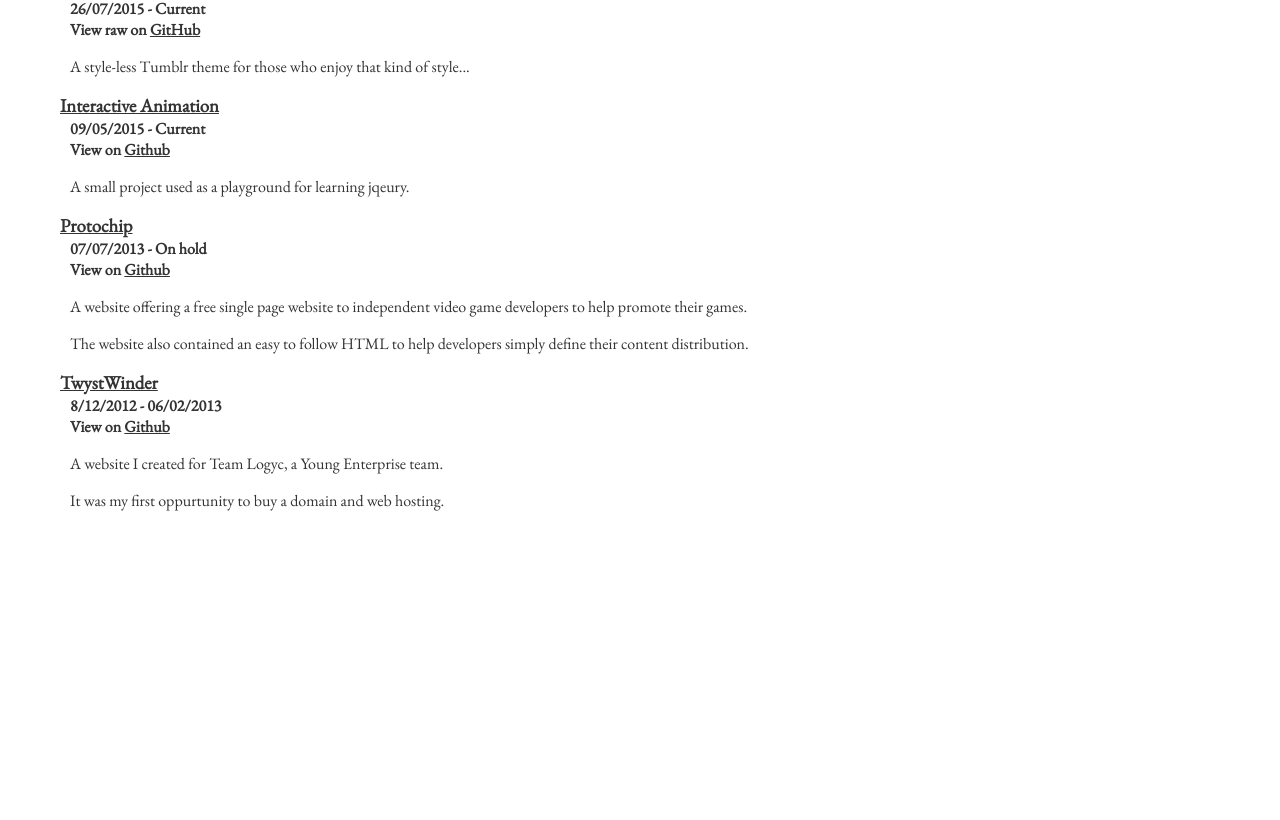
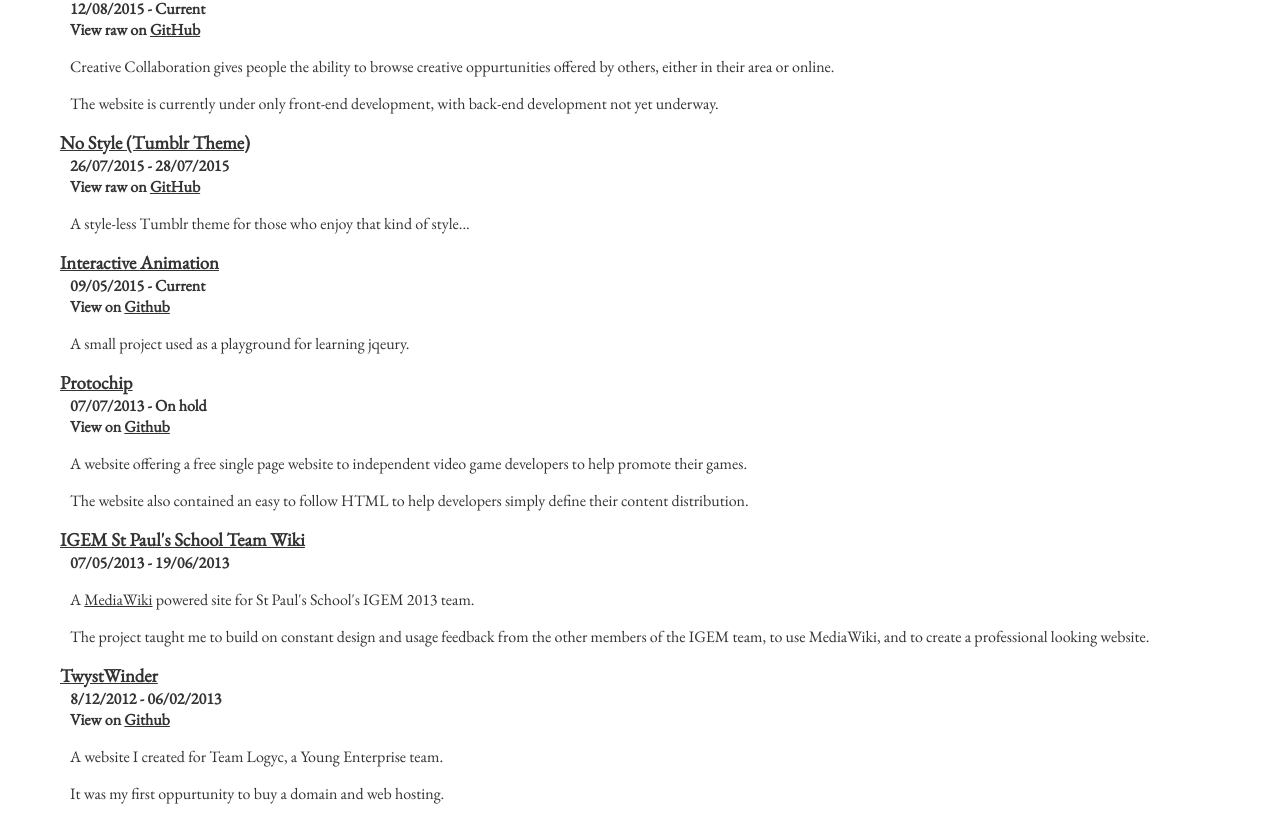
Before and after one commit to louisdeb/louisdeb.github.io, a plain HTML site: page index.html in a window 1280 px wide. Shown: the part 202-1022 px from the top of the page. Before the commit the page ends 800 px from the top, so only its background shows below. Drawn offline with nearby package versions, Linux system fonts and the light colour scheme.

Commit message:
Archive updated

```diff
--- a/css/master.css
+++ b/css/master.css
@@ -11,7 +11,6 @@ body {
   width: 100%;
   margin: 0;
   font-family: 'EB Garamond', sans-serif;
-  overflow-y: hidden;
 	overflow-x: hidden;
   color: #333;
 }
--- a/index.html
+++ b/index.html
@@ -32,8 +32,17 @@
 		<div id='archive'>
 
 			<div>
-			<h3><a href='http://louisdeb-nostyle.tumblr.com'>No Style (Tumblr Theme)</a></h3>
-				<h4>26/07/2015 - Current</h4>
+				<h3><a href='http://louisdeb.github.io/web/collab/'>Creative Collaboration</a></h3>
+				<h4>12/08/2015 - Current</h4>
+				<h4>View raw on <a href='https://github.com/louisdeb/louisdeb.github.io/tree/master/web/collab'>GitHub</a></h4>
+
+				<p>Creative Collaboration gives people the ability to browse creative oppurtunities offered by others, either in their area or online.</p>
+				<p>The website is currently under only front-end development, with back-end development not yet underway.</p>
+			</div>
+
+			<div>
+				<h3><a href='http://louisdeb-nostyle.tumblr.com'>No Style (Tumblr Theme)</a></h3>
+				<h4>26/07/2015 - 28/07/2015</h4>
 				<h4>View raw on <a href='https://github.com/louisdeb/louisdeb.github.io/tree/master/web/tumblr/no-style.html'>GitHub</a></h4>
 
 				<p>A style-less Tumblr theme for those who enjoy that kind of style...</p>
@@ -57,12 +66,21 @@
 			</div>
 
 			<div>
+				<h3><a href='http://2013hs.igem.org/Team:St_Pauls_London'>IGEM St Paul's School Team Wiki</a></h3>
+				<h4>07/05/2013 - 19/06/2013</h4>
+
+				<p>A <a href='https://www.mediawiki.org/wiki/MediaWiki'>MediaWiki</a> powered site for St Paul's School's IGEM 2013 team.</p>
+				<p>The project taught me to build on constant design and usage feedback from the other members of the IGEM team, to use MediaWiki, and to create a professional looking website.</p>
+			</div>
+
+			<div>
 				<h3><a href='web/twystwinder/index.html'>TwystWinder</a></h3>
 				<h4>8/12/2012 - 06/02/2013</h4>
 				<h4>View on <a href='https://github.com/louisdeb/louisdeb.github.io/tree/master/web/twystwinder'>Github</a></h4>
 
 				<p>A website I created for Team Logyc, a Young Enterprise team.</p>
 				<p>It was my first oppurtunity to buy a domain and web hosting.</p>
+			</div>
 		</div>
 	</div>
 
--- a/web/collab/js/log-in.js
+++ b/web/collab/js/log-in.js
@@ -16,6 +16,8 @@ $(function() {
   //Log Sign exit button listener
   $('#log-sign-exit').click(function() {
     $('#log-sign-container').fadeOut();
+    $('#username-input').prop('value', '');
+    $('#password-input').prop('value', '');
   });
 
 });
```
Also changed, not shown: web/collab/index.html (+2 -3 lines).
